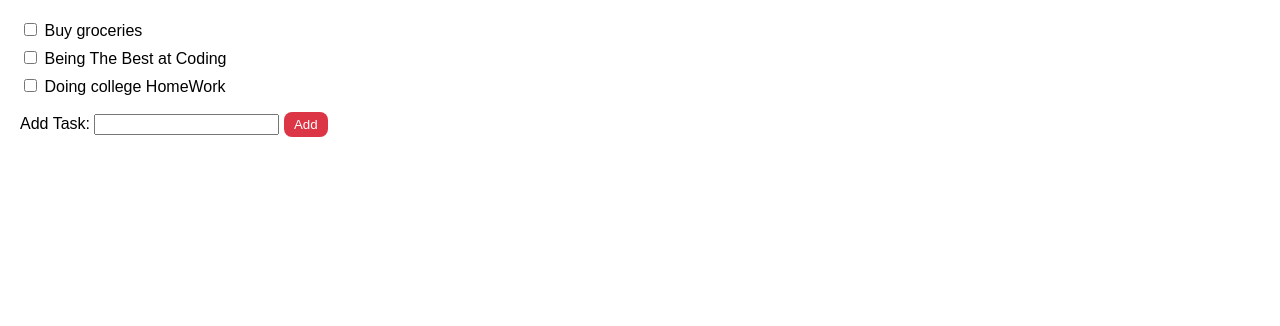
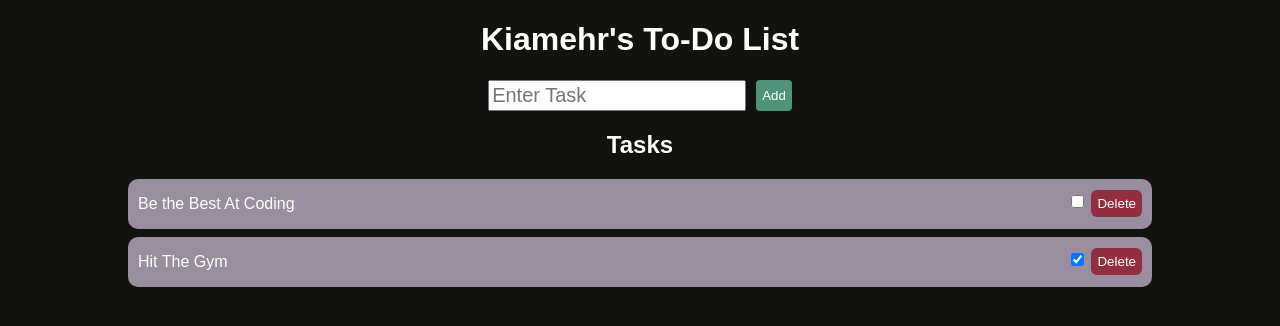
Before and after one commit to kiyamehr/To-DO-List-WIth-Flask, a Flask app: page / in a window 1280 px wide. Shown: the top 326 px of the page. Run offline with Flask 3, Linux system fonts and the light colour scheme.

Commit message:
improved version

```diff
--- a/app.py
+++ b/app.py
@@ -1,47 +1,52 @@
-from flask import Flask
-from flask import render_template
-from flask import request
-from flask import redirect
-from flask import url_for
-
+from flask import Flask, render_template, url_for, request, redirect
+from random import randint
 
 app = Flask(__name__)
 
-tasks = ["Buy groceries", "Being The Best at Coding", "Doing college HomeWork"]
+tasks = [
+    {
+        "id": 1,
+        "name": "Be the Best At Coding",
+        # checkbox is checked or not
+        "checked": False,
+    },
+    {"id": 1, "name": "Hit The Gym", "checked": True},
+]
 
 
 @app.route("/")
-# redering the whole web
-def index():
+@app.route("/home", methods=["GET", "POST"])  # methods are (get) and (post)
+def home():
+    if request.method == "POST":
+        todo_name = request.form["todo_name"]
+        cur_id = randint(1, 1000)
+        tasks.append({
+            "id" : cur_id,
+            "name" : todo_name,
+            "checked" : False,
+        })
+
     return render_template("index.html", tasks=tasks)
 
+# <int:todo_id> = its gonna get an integer thats called todo_id \
+# so the checked is for that
+@app.route("/checked<int:todo_id>", methods=["POST"])
+def checked_todo(todo_id):
+    for task in tasks:
+        if task['id'] == todo_id:
+            task["checked"] = not task["checked"]
+            break
 
-@app.route("/add", methods=["POST"])
-# adding a task
-def add_task():
-    new_task = request.form.get("newTask")
-    if new_task:
-        tasks.append(new_task)
-    return redirect(url_for("index"))
+    return redirect(url_for("home"))
 
 
-# adding a completed task
-@app.route("/complete", methods=["POST"])
-def complete_tasks():
-    completed_tasks = request.form.getlist('taskCheckbox')
-    for index in map(int, completed_tasks):
-        if 1 <= index <= len(tasks):
-            tasks[index - 1] += " - Completed"
-    return redirect(url_for('index'))
-
-@app.route("/delete", methods=["POST"])
-def delete_task():
-    tasks_to_delete = request.form.getlist("taskCheckbox")
-    tasks_to_delete.sort(reverse=True)
-    for index in map(int, complete_tasks):
-        if 1 <= index <= len(complete_tasks):
-            del tasks[index - 1]
-    return redirect(url_for('index'))
+@app.route("/delete<int:todo_id>", methods=["POST"])
+def delete_todo(todo_id):
+    global tasks
+    for task in tasks:
+        if task["id"] == todo_id:
+            tasks.remove(task)
+    return redirect(url_for("home"))
 
 if __name__ == "__main__":
     app.run(debug=True)
--- a/static/style.css
+++ b/static/style.css
@@ -1,26 +1,82 @@
 body {
-    font-family: 'Arial', sans-serif;
-    margin: 20px;
+    font-family: "Arial", "Helvetica", "sans-serif";
+    color: #FFFFFA;
+    background-color: #12130F;
 }
 
-h1 {
+button {
+    color: #FFFFFA
+}
+
+h1, h2{
     text-align: center;
 }
 
-ul {
-    list-style-type: none;
-    padding: 0;
+.input-container {
+    display: flex;
+    justify-content: center;
+    text-align: center;
+
+    /* space bitween them */
+    gap: 10px;
 }
 
-li {
-    margin-bottom: 8px;
+#input-todo {
+    width: 250px;
+    height: 25px;
+    font-size: 1.25rem;
 }
 
-button {
-    background-color: #dc3545;
-    color: white;
+#add-todo {
+    border-radius: 4px;
     border: none;
-    padding: 5px 10px;
+    background-color: #4E937A;
     cursor: pointer;
+    transition: 0.5s ease;
+}
+#add-todo:hover{
+    background-color: green;
+    padding: 1.1% 1.1% 1.1% 1.1%;
+}
+
+.todo-container {
+    margin: auto;
+    width: 80vw;
     border-radius: 8px;
+    display: flex;
+    flex-direction: column;
+    gap: 8px;
 }
+
+.todo-items{
+    background-color: #998DA0;
+    display: flex;
+    justify-content: space-between;
+
+    align-items: center;
+
+    border-radius: 10px;
+
+    /* padding for left and right */
+    padding: 0px 10px;
+}
+
+/* form inside actions */
+.actions > form{
+    display: inline;
+}
+
+.actions > form > button {
+    border-radius: 6px;
+    background-color: #912F40;
+    border: none;
+    padding: 6px;
+    cursor: pointer;
+    transition: 0.5s ease;
+
+}
+
+.actions > form > button:hover{
+    background-color: red;
+    transform: scale(0.99);
+}
--- a/templates/index.html
+++ b/templates/index.html
@@ -8,30 +8,30 @@
 </head>
 
 <body>
-    <ul>
+    <h1>Kiamehr's To-Do List</h1>
+    <form action="{{url_for("home")}}" class="input-container" method="POST">
+        <input type="text" placeholder="Enter Task" id="input-todo" name="todo_name">
+        <button id="add-todo">Add</button>
+    </form>
+
+    <h2>Tasks</h2>
+
+    <div class="todo-container">
         {% for task in tasks %}
-            <li>
-                <input type="checkbox" id="{{ loop.index }}" name="taskCheckbox" value="{{ loop.index }}">
-                <label for="{{ loop.index }}">{{ task }}</label>
+            <div class="todo-items">
+                <p>{{task.name}}</p>
+                <div class="actions">
+                    <form action="{{url_for("checked_todo", todo_id=task.id)}}" method="POST">
+                        <input type="checkbox" {% if task.checked == True %}checked{% endif %} onchange="this.form.submit()">
+                    </form>
 
-                {%if "Completed" in task%}
-                    <button type="button" onclick="deleteTask({{loop.index}})">Delete</button>
-                {% endif %}
-                </li>
+                    <form action="{{url_for("delete_todo", todo_id=task.id)}}" method="POST">
+                        <button>Delete</button>
+                    </form>
+                </div>
+            </div>
         {% endfor %}
-    </ul>
+    </div>
 
-    <script>
-        function deleteTask(index) {
-            document.getElementById('taskCheckbox-' + index).checked = false;
-            document.forms[0].submit()
-        }
-    </script>
 
-    <form method="POST" action="{{ url_for('add_task') }}">
-        <label for="newTask"> Add Task: </label>
-        <input type="text" id="newTask", name="newTask" required>
-        <button type="submit">Add</button>
-    </form>
 </body>
-</html>
```
